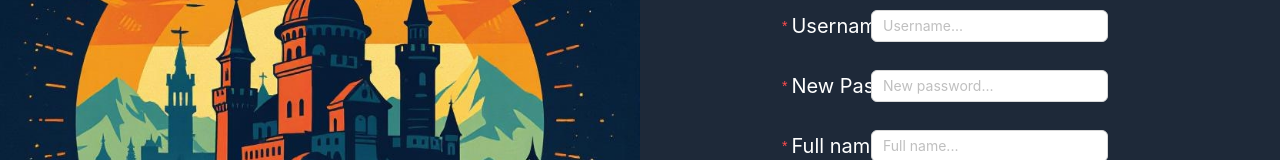
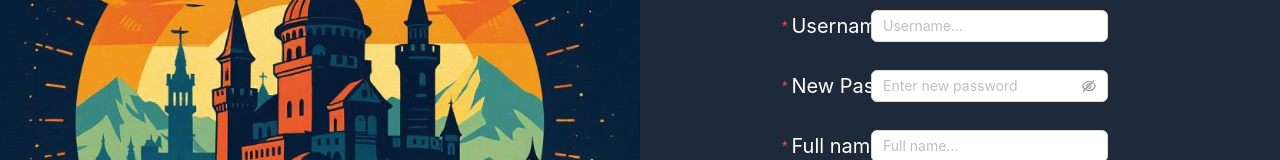
Before and after one commit to zvoosh/student-teacher-scheduler, a React (Vite) app: page /register in a window 1280 px wide. Shown: the part 236-396 px from the top of the page. Built offline with nearby package versions, Linux system fonts and the light colour scheme; a web font is replaced by a local one.

Commit message:
fix: fix

```diff
--- a/src/pages/auth/LoginPage.jsx
+++ b/src/pages/auth/LoginPage.jsx
@@ -88,9 +88,11 @@ const LoginPage = () => {
                 ]}
               >
                 <Input.Password
+                  id="secure-password"
                   name="secure-password"
-                  autoComplete="off"
-                  placeholder="Password..."
+                  autoComplete="secure-password"
+                  placeholder="Enter your password..."
+                  className="w-full"
                 />
               </Form.Item>
             </Col>
--- a/src/pages/auth/RegisterPage.jsx
+++ b/src/pages/auth/RegisterPage.jsx
@@ -82,10 +82,12 @@ const RegisterPage = () => {
                   },
                 ]}
               >
-                <Input
-                  type="password"
-                  placeholder="New password..."
+                <Input.Password
+                  id="new-password"
+                  name="new-password"
                   autoComplete="new-password"
+                  placeholder="Enter new password"
+                  className="w-full"
                 />
               </Form.Item>
             </Col>
```
